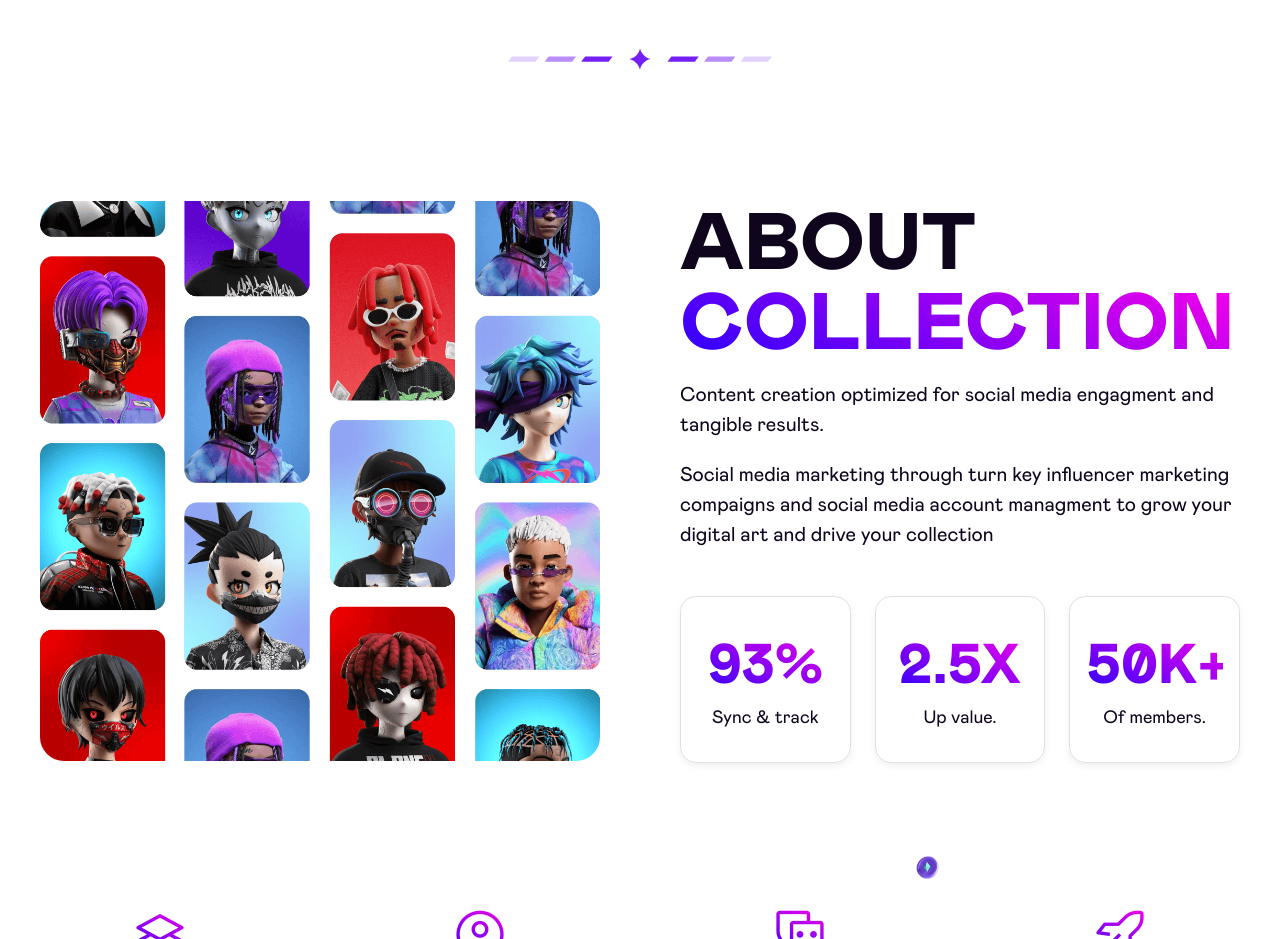
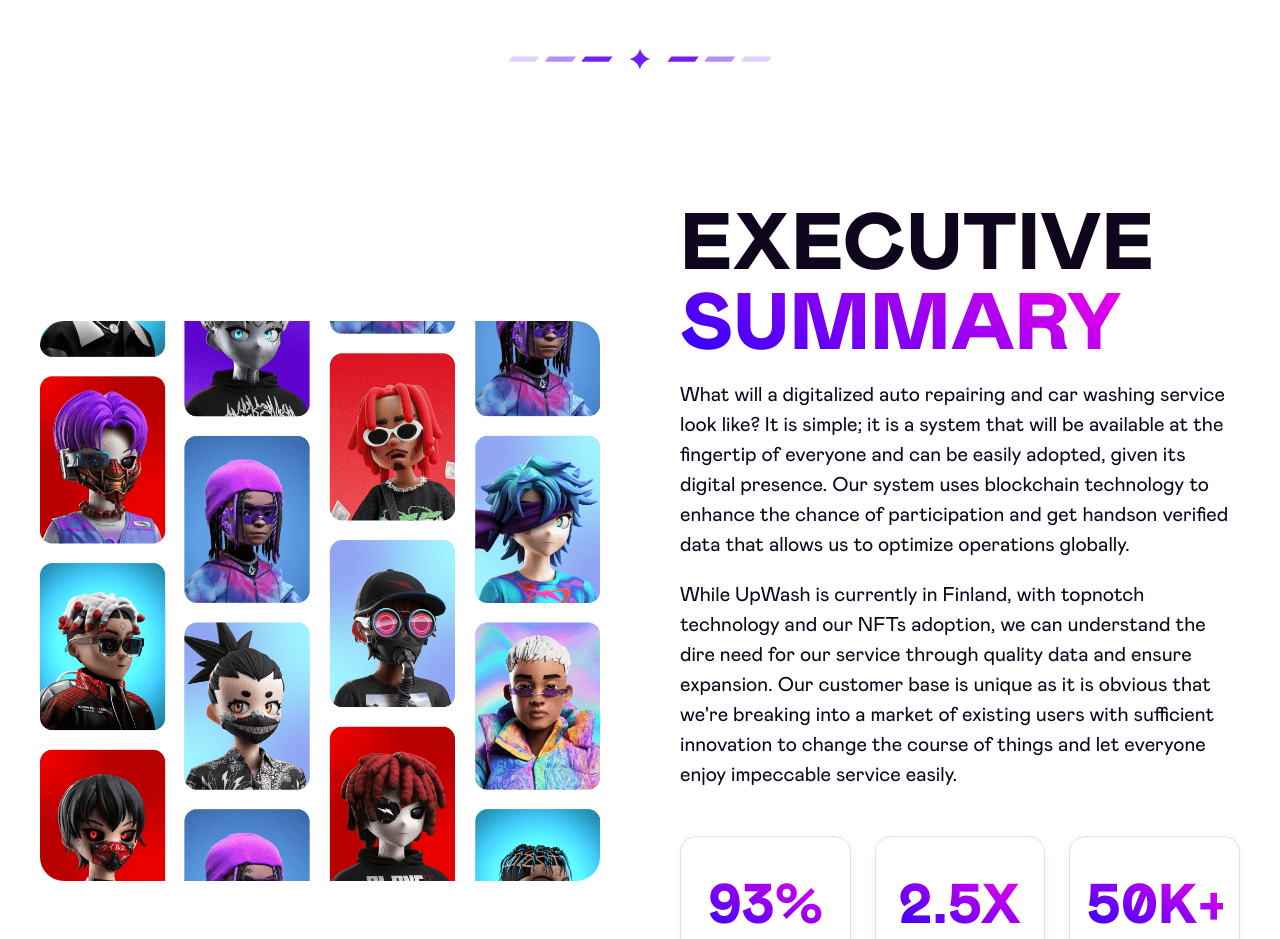
Before and after one commit to Omooba442/nerko_project, a Next.js app: page / in a window 1280 px wide. Shown: the part 3340-4279 px from the top of the page. Built offline with nearby package versions, Linux system fonts and the light colour scheme; a web font is replaced by a local one.

Commit message:
Update HomeFiveAbout.js

```diff
--- a/components/about/HomeFiveAbout.js
+++ b/components/about/HomeFiveAbout.js
@@ -12,9 +12,17 @@
                     </div>
                     <div>
                         <div className="uk-panel">
-                            <h3 className="uk-h3 uk-h2@s uk-heading-d2@m uk-text-uppercase">About <span className="uk-text-gradient">collection</span></h3>
-                            <p className="uk-text-large">Content creation optimized for social media engagment and tangible results.</p>
-                            <p className="uk-text-large">Social media marketing through turn key influencer marketing compaigns and social media account managment to grow your digital art and drive your collection</p>
+                            <h3 className="uk-h3 uk-h2@s uk-heading-d2@m uk-text-uppercase">Executive <span className="uk-text-gradient">Summary</span></h3>
+                            <p className="uk-text-large">What will a digitalized auto repairing and car washing service look like? It is simple; it is a system that will
+be available at the fingertip of everyone and can be easily adopted, given its digital presence.
+Our system uses blockchain technology to enhance the chance of participation and get handson
+verified
+data that allows us to optimize operations globally.</p>
+                            <p className="uk-text-large">While UpWash is currently in Finland, with topnotch
+technology and our NFTs adoption, we can understand the dire need for our service through quality data
+and ensure expansion.
+Our customer base is unique as it is obvious that we're breaking into a market of existing users with
+sufficient innovation to change the course of things and let everyone enjoy impeccable service easily.</p>
                             <div className="uk-panel uk-margin-large-top">
                                 <div className="uk-grid uk-grid-2xsmall uk-grid-small@m uk-child-width-1-2 uk-child-width-1-3@s uk-flex-middle uk-flex-center" data-uk-grid="">
                                     <div>
```
